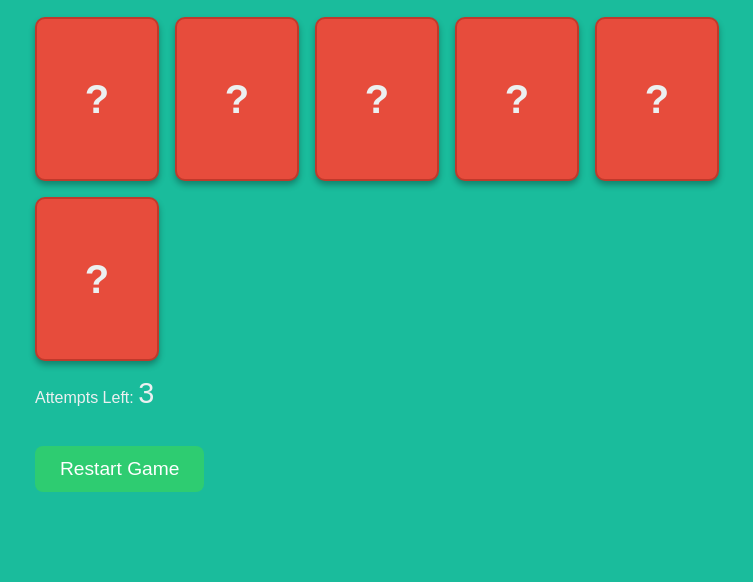
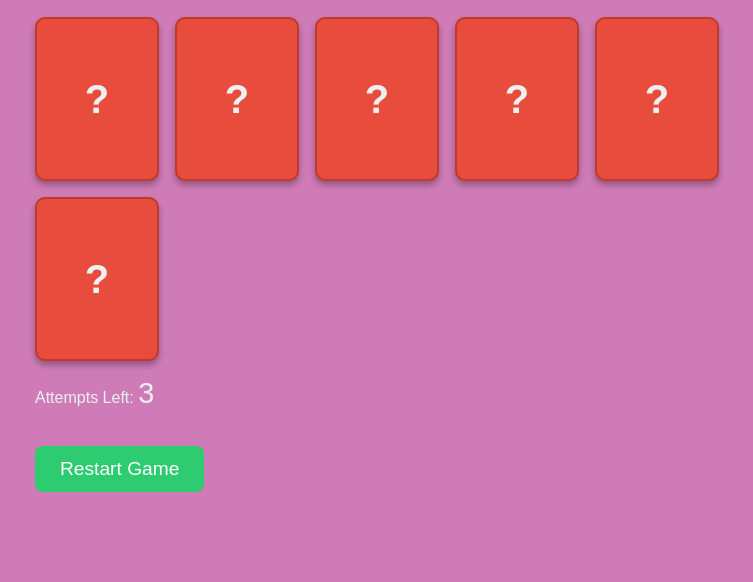
Before and after one commit to ChalmersSachi-FS/Card-Match, a website: page index.html in a window 1280 px wide. Shown: the part 218-800 px from the top of the page, without its empty margins (265-1018 px from the left). Drawn offline with Linux system fonts and the light colour scheme.

Commit message:
CSS
Change the background color

```diff
--- a/src/styles/styles.css
+++ b/src/styles/styles.css
@@ -1,7 +1,7 @@
 /* General styles */
 body {
   font-family: "Poppins", sans-serif;
-  background-color: #1abc9c; /* A vibrant green background */
+  background-color: #cf7bb7; /* A vibrant green background */
   color: #ecf0f1;
   display: flex;
   flex-direction: column;
```
